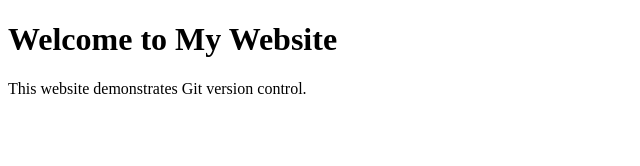
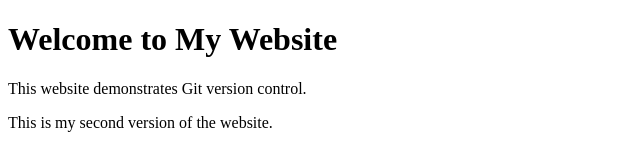
Before and after one commit to mihirdeshus/GitWorkflowAssignment, a plain HTML site: page index.html in a window 1280 px wide. Shown: the whole page, without its empty margins (0-640 px from the left). Drawn offline with Linux system fonts and the light colour scheme.

Commit message:
Update homepage content

```diff
--- a/index.html
+++ b/index.html
@@ -8,5 +8,6 @@
 <body>
     <h1>Welcome to My Website</h1>
     <p>This website demonstrates Git version control.</p>
+    <p>This is my second version of the website.</p>
 </body>
 </html>
```
